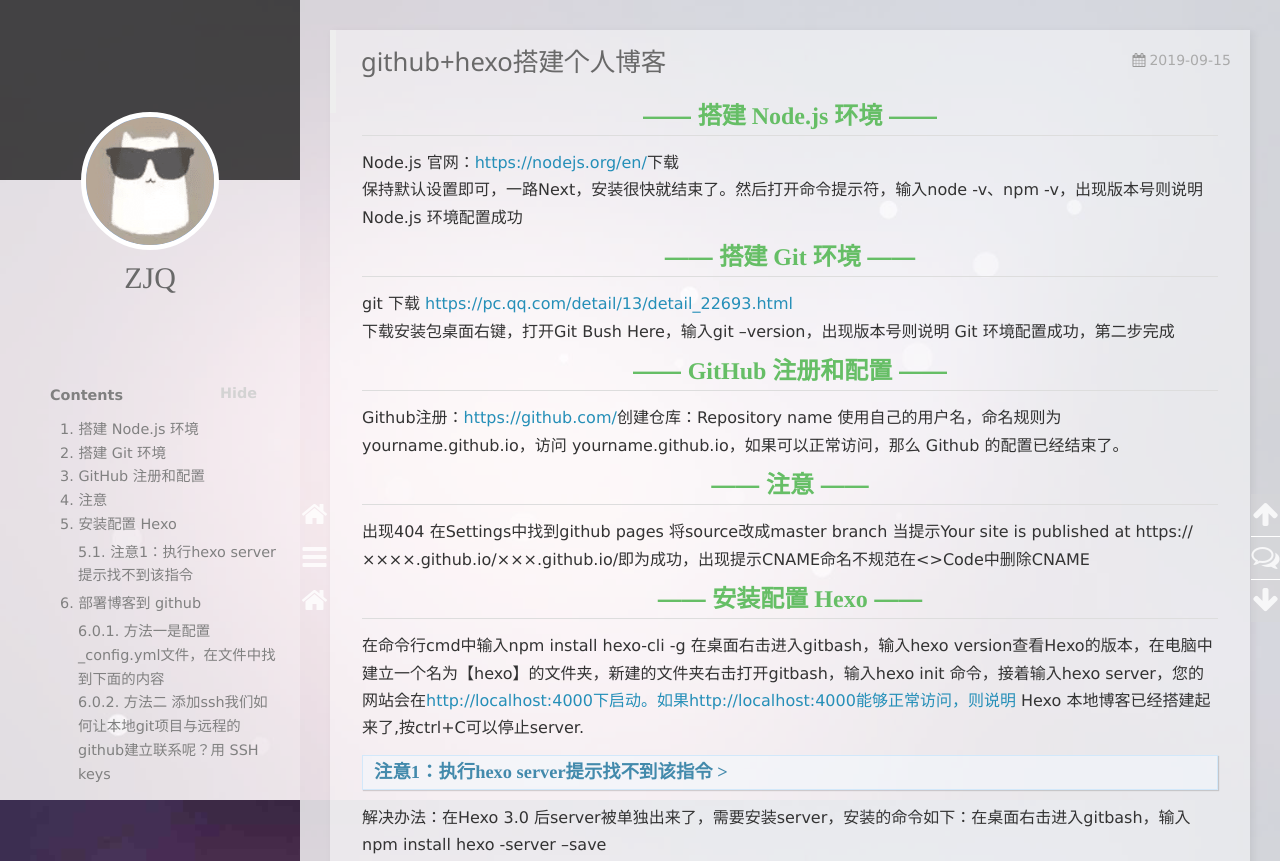
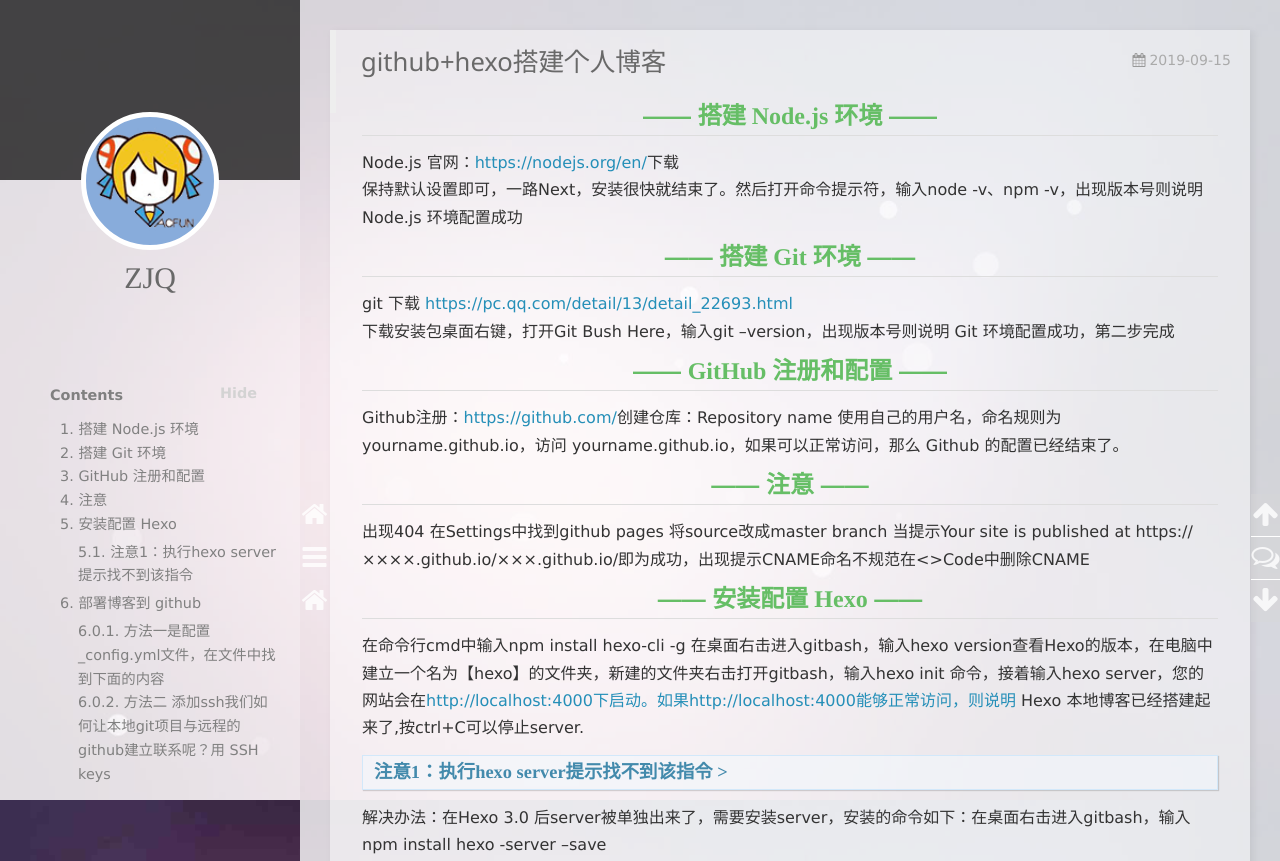
Before and after one commit to zhengjunqiao/blog.github.io, a plain HTML site: page 2019/09/15/hello-hi/index.html in a window 1280 px wide. Shown: the top 861 px of the page. Drawn offline with nearby package versions, Linux system fonts and the light colour scheme; some packages are replaced by stand-ins of ours; a script that the page names is missing.

Commit message:
Site updated: 2019-09-16 12:50:10

```diff
--- a/2019/09/15/hello-hi/index.html
+++ b/2019/09/15/hello-hi/index.html
@@ -97,7 +97,7 @@
 <div class="intrude-less">
     <header id="header" class="inner">
         <a href="/blog.github.io/" class="profilepic">
-            <img src="/img/avatar.png" class="animated zoomIn">
+            <img src="https://github.com/zhengjunqiao/blog.github.io/blob/master/img/AcFun.png?raw=true" class="animated zoomIn">
         </a>
         <hgroup>
           <h1 class="header-author"><a href="/blog.github.io/">ZJQ</a></h1>
@@ -222,7 +222,7 @@
     <div class="intrude-less">
         <header id="header" class="inner">
             <a href="/blog.github.io/" class="profilepic">
-                <img src="/img/avatar.png" class="animated zoomIn">
+                <img src="https://github.com/zhengjunqiao/blog.github.io/blob/master/img/AcFun.png?raw=true" class="animated zoomIn">
             </a>
             <hgroup>
               <h1 class="header-author"><a href="/blog.github.io/" title="回到主页">ZJQ</a></h1>
@@ -419,7 +419,7 @@
         <div id="footer-info">
             <div class="footer-left">
                 <i class="fa fa-copyright"></i>
-                2016-2019 ZJQ
+                2019 ZJQ
             </div>
             <div class="footer-right">
                 <a href="http://hexo.io/" target="_blank" title="A fast, simple &amp; powerful blog framework">Hexo</a>  Theme <a href="https://github.com/MOxFIVE/hexo-theme-yelee" target="_blank" title="Another simple and elegant theme for Hexo  v3.5">Yelee</a> by MOxFIVE <i class="fa fa-heart animated infinite pulse"></i>
```
Also changed, not shown: archives/2019/09/index.html (+3 -3 lines), archives/2019/index.html (+3 -3 lines), archives/index.html (+3 -3 lines), index.html (+3 -3 lines).
